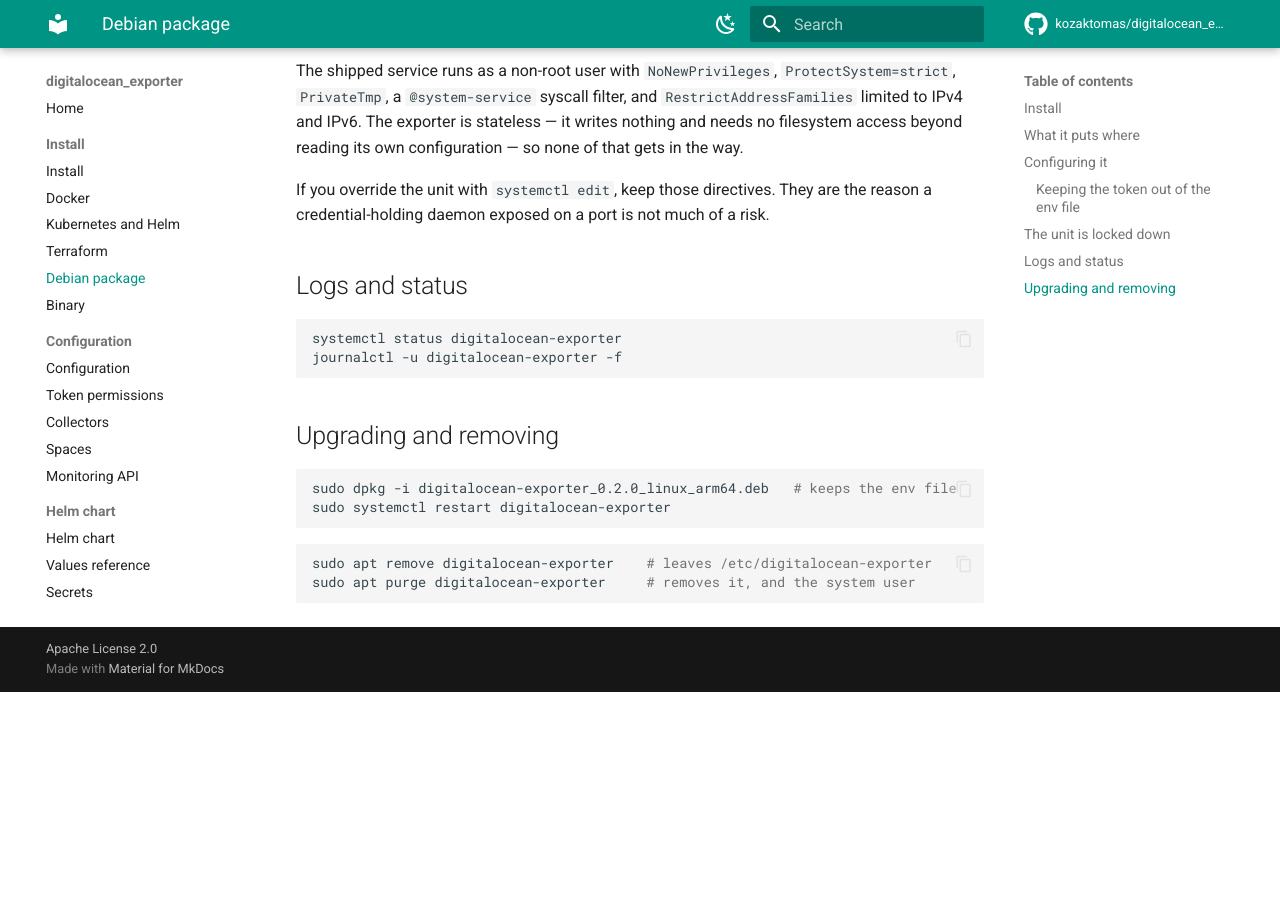
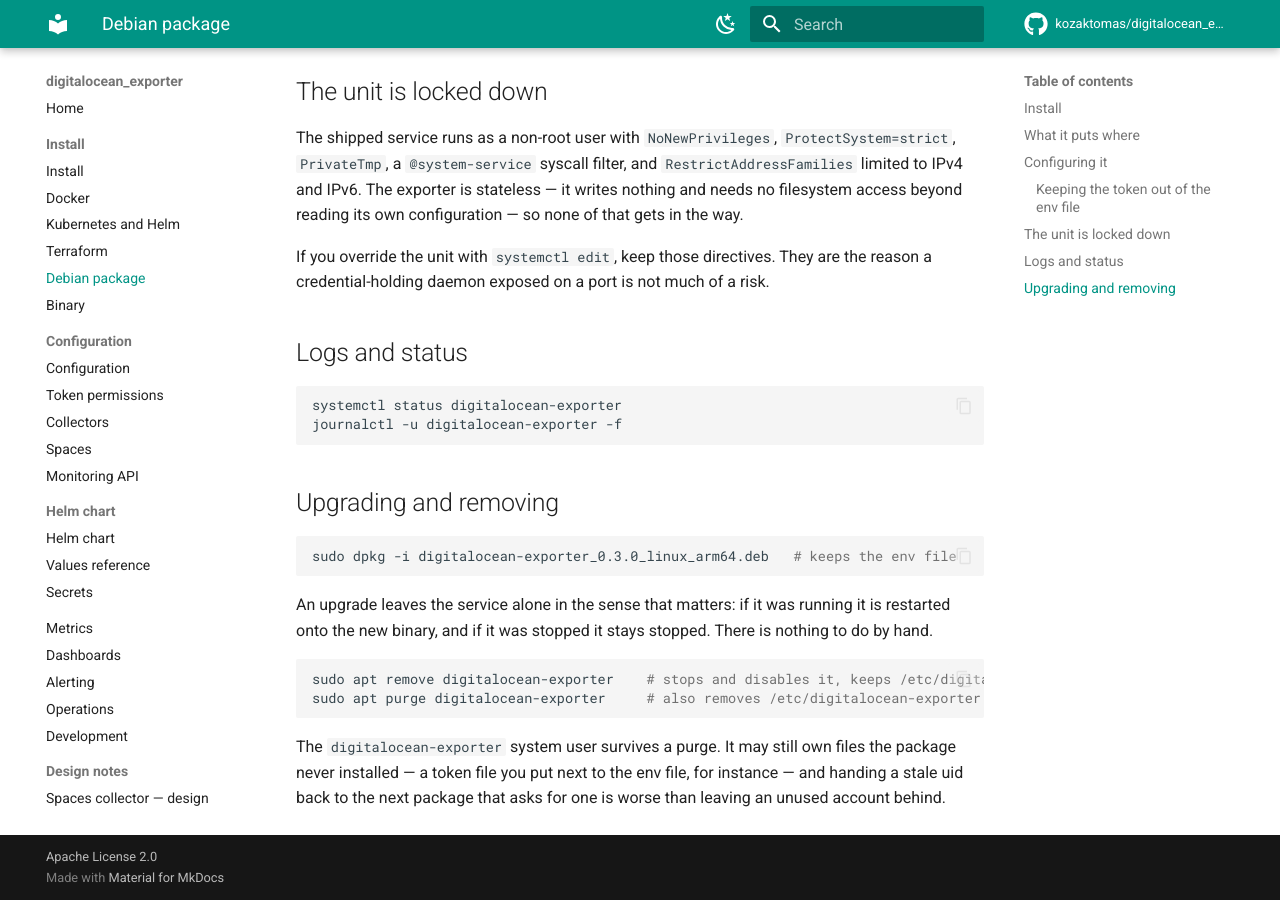
Before and after one commit to kozaktomas/digitalocean_exporter, an MkDocs documentation site: the page built from docs/install/debian.md, in a window 1280 px wide and 900 px high, scrolled down 1869 px. Built offline with MkDocs 1.6.1 and Material for MkDocs 9.7.7, drawn with Linux system fonts in a browser that asks for light colours; comment, search, counter and statistics services are not loaded; the version menu is left out; before the commit the page ends 2561 px from its top, so only the background shows below that; some of the changed text lies outside the part shown.

Commit message:
fix(packaging): keep the token out of the build context, keep the service running across upgrades
Two packaging defects, both invisible until they bite.

The Dockerfile copies the whole tree into the build stage, and .dockerignore
listed neither .env nor .venv: a local `make docker` pulled a real API token
and a 150 MB documentation virtualenv into a build layer. The published image
was never affected — only the compiled binary leaves the build stage — but the
token still landed in the local build cache. Everything gitignored and not
needed for the build is now excluded, and the context is down to 392 kB.

dpkg runs the pre-removal script on upgrade too, so `apt upgrade` stopped and
disabled the service; the post-installation script re-enabled the unit but
never started it, so monitoring silently disappeared until somebody noticed.
The pre-removal script now follows the dpkg argument convention and acts only
on remove and purge, and the post-installation script `try-restart`s on an
upgrade — which restarts a running exporter onto the new binary and leaves a
deliberately stopped one alone.

Also:

- docs/install/debian.md claimed a purge removes the dedicated system user. It
  does not, deliberately: the account may still own files the package never
  installed, so Debian practice is to leave it. The page now says so, and the
  post-removal script records why.
- The shipped env file documented one collector switch out of sixteen. It now
  lists them all, with the ones that are off by default commented out and a
  note on why each is off.
- docs/specs/ held a stray file that had been committed by accident, which
  broke `make docs --strict` on main — every page under docs/ has to be in the
  nav. The directory is now gitignored and excluded from the site build.

Verified: a `docker build` with a populated .env produces an image whose build
stage never received the file (and the real image still builds and runs). The
maintainer scripts were exercised against stubbed systemctl for every dpkg
argument they can be called with: upgrade touches nothing, remove and purge
stop and disable, a fresh install enables without starting, an upgrade
try-restarts. `make check`, `make docs` and shellcheck pass.

Co-Authored-By: Claude Opus 5 (1M context) <noreply@anthropic.com>

````diff
--- a/docs/install/debian.md
+++ b/docs/install/debian.md
@@ -23,6 +23,9 @@ curl -s localhost:9212/metrics | head
 
 The package creates a dedicated unprivileged system user, `digitalocean-exporter`, enables
 the unit, and does **not** start it — there is no token yet at that point.
+
+The shipped env file lists every collector switch, with the ones that are off by default
+commented out, so configuring it is mostly a matter of deleting `#`.
 
 ## What it puts where
 
@@ -94,11 +97,19 @@ journalctl -u digitalocean-exporter -f
 ## Upgrading and removing
 
 ```bash
-sudo dpkg -i digitalocean-exporter_0.2.0_linux_arm64.deb   # keeps the env file
-sudo systemctl restart digitalocean-exporter
+sudo dpkg -i digitalocean-exporter_0.3.0_linux_arm64.deb   # keeps the env file
 ```
 
+An upgrade leaves the service alone in the sense that matters: if it was running it is
+restarted onto the new binary, and if it was stopped it stays stopped. There is nothing to
+do by hand.
+
 ```bash
-sudo apt remove digitalocean-exporter    # leaves /etc/digitalocean-exporter
-sudo apt purge digitalocean-exporter     # removes it, and the system user
+sudo apt remove digitalocean-exporter    # stops and disables it, keeps /etc/digitalocean-exporter
+sudo apt purge digitalocean-exporter     # also removes /etc/digitalocean-exporter
 ```
+
+The `digitalocean-exporter` system user survives a purge. It may still own files the
+package never installed — a token file you put next to the env file, for instance — and
+handing a stale uid back to the next package that asks for one is worse than leaving an
+unused account behind.
--- a/mkdocs.yml
+++ b/mkdocs.yml
@@ -38,6 +38,12 @@ theme:
       toggle:
         icon: material/weather-sunny
         name: Switch to light mode
+
+# Task specifications live under docs/specs/ while work is in progress. They are
+# neither committed nor published, and the strict build would otherwise fail on
+# every page under docs/ that no nav entry mentions.
+exclude_docs: |
+  specs/
 
 # --strict turns these into build failures. anchors catches a link to a heading that
 # was renamed or never existed, which plain link checking misses.
````
Also changed, not shown: docs/specs/task-7e4e14b1-a413-4a1c-be24-0fbf97dacf65.md (deleted, +0 -32 lines), 6 other files.
